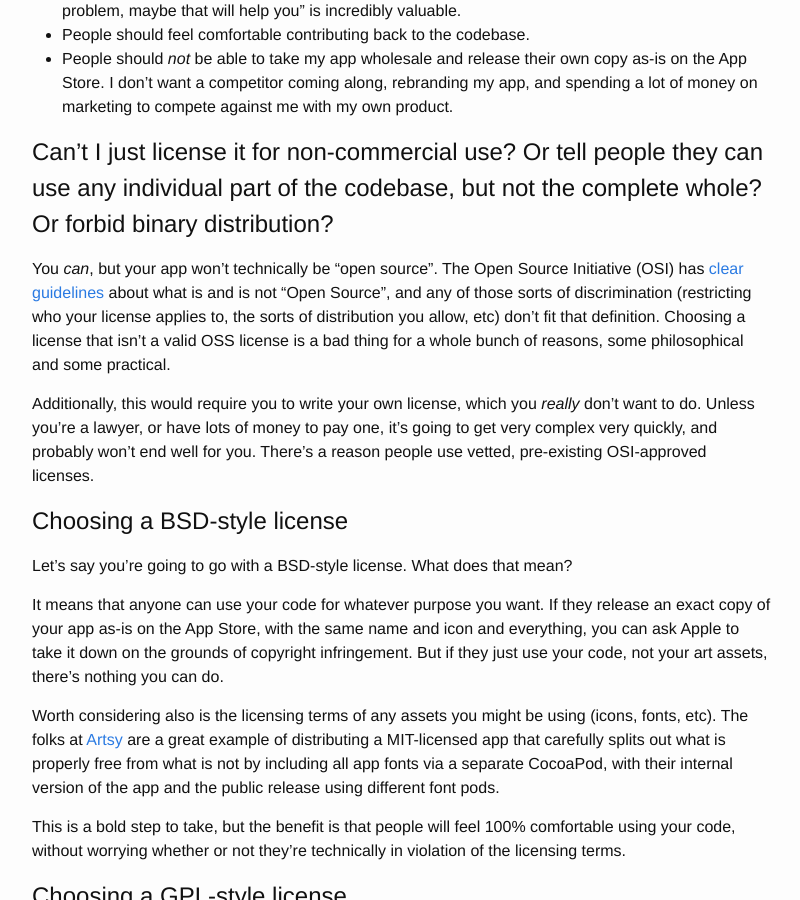
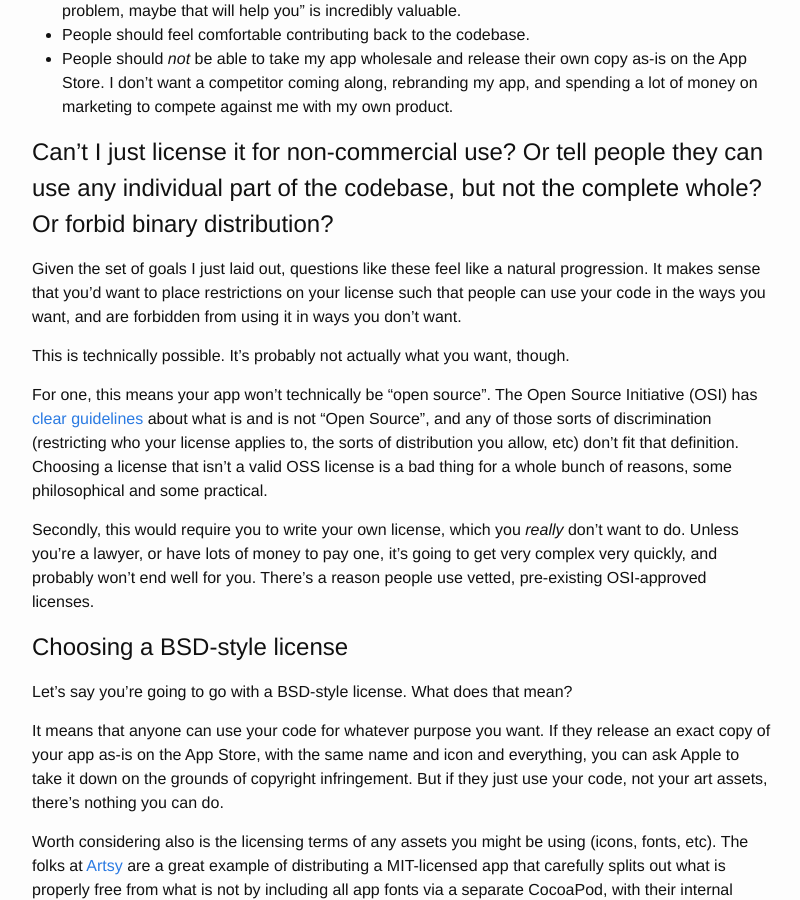
Before and after one commit to lazerwalker/blog, a Jekyll site: the page built from _posts/2015-07-05-open-source-licenses.md, in a window 1280 px wide and 900 px high, scrolled down 1804 px. Shown: the whole window, without its empty margins (238-1038 px from the left). Built offline with Jekyll 4.4.1, drawn with Linux system fonts in a browser that asks for light colours.

Commit message:
OSS: Clarify section on non-OSI licenses

```diff
--- a/_posts/2015-07-05-open-source-licenses.md
+++ b/_posts/2015-07-05-open-source-licenses.md
@@ -55,9 +55,13 @@
 
 # Can't I just license it for non-commercial use? Or tell people they can use any individual part of the codebase, but not the complete whole? Or forbid binary distribution?
 
-You *can*, but your app won't technically be "open source". The Open Source Initiative (OSI) has [clear guidelines](http://opensource.org/osd) about what is and is not "Open Source", and any of those sorts of discrimination (restricting who your license applies to, the sorts of distribution you allow, etc) don't fit that definition. Choosing a license that isn't a valid OSS license is a bad thing for a whole bunch of reasons, some philosophical and some practical.
+Given the set of goals I just laid out, questions like these feel like a natural progression. It makes sense that you'd want to place restrictions on your license such that people can use your code in the ways you want, and are forbidden from using it in ways you don't want.
 
-Additionally, this would require you to write your own license, which you *really* don't want to do. Unless you're a lawyer, or have lots of money to pay one, it's going to get very complex very quickly, and probably won't end well for you. There's a reason people use vetted, pre-existing OSI-approved licenses.
+This is technically possible. It's probably not actually what you want, though.
+
+For one, this means your app won't technically be "open source". The Open Source Initiative (OSI) has [clear guidelines](http://opensource.org/osd) about what is and is not "Open Source", and any of those sorts of discrimination (restricting who your license applies to, the sorts of distribution you allow, etc) don't fit that definition. Choosing a license that isn't a valid OSS license is a bad thing for a whole bunch of reasons, some philosophical and some practical.
+
+Secondly, this would require you to write your own license, which you *really* don't want to do. Unless you're a lawyer, or have lots of money to pay one, it's going to get very complex very quickly, and probably won't end well for you. There's a reason people use vetted, pre-existing OSI-approved licenses.
 
 
 # Choosing a BSD-style license
```
